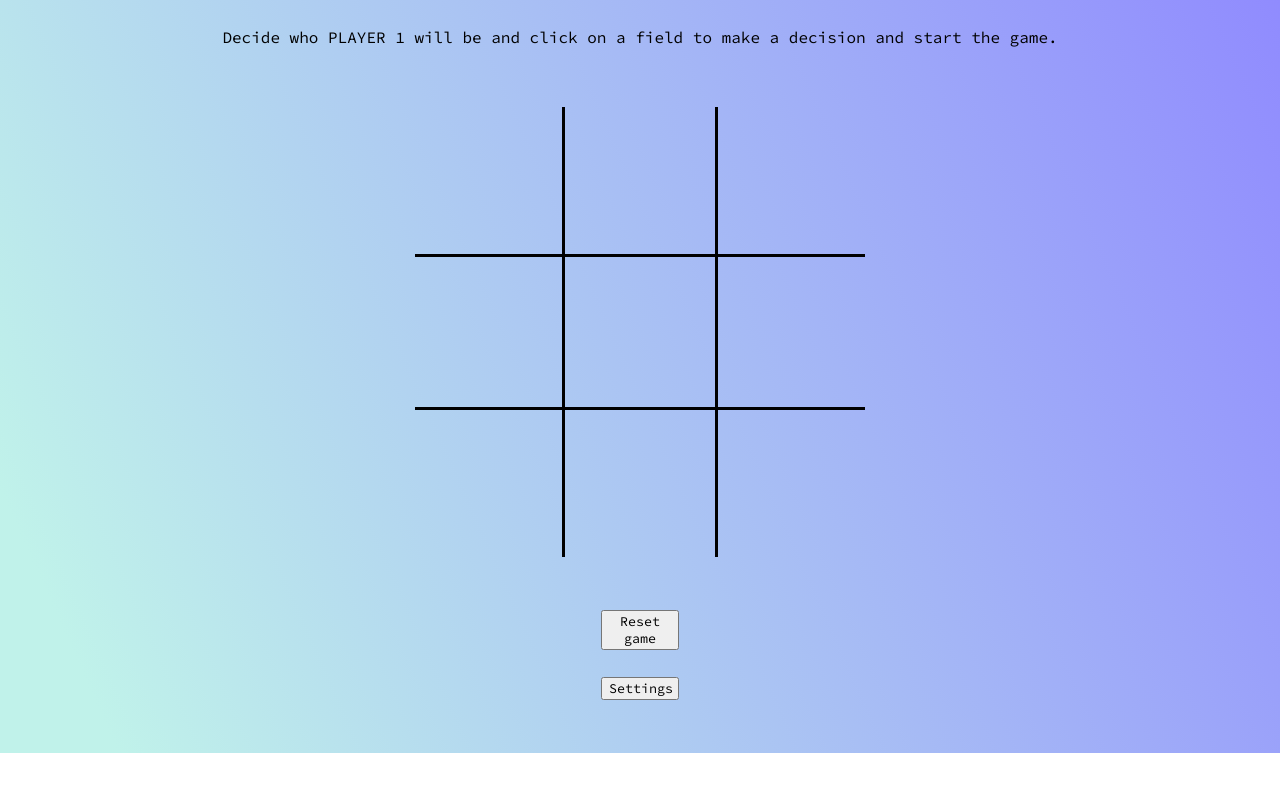
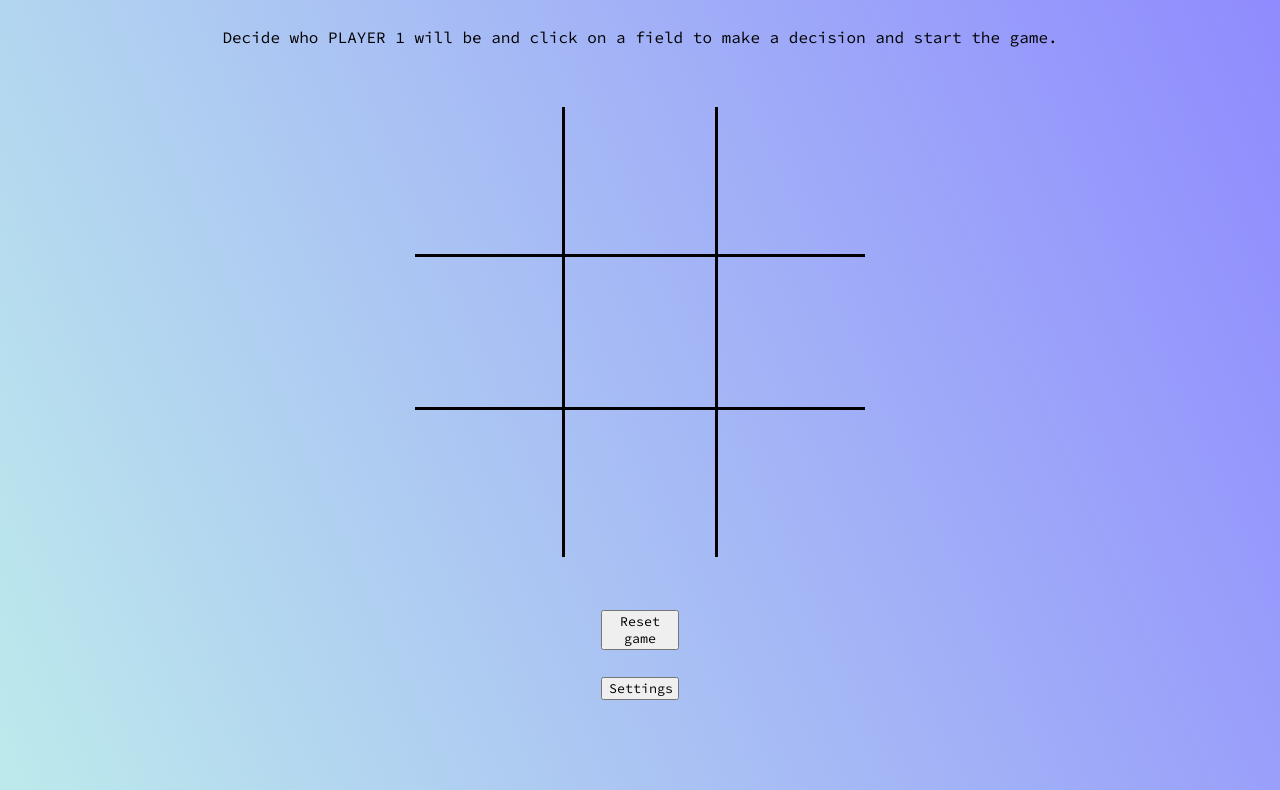
Before and after one commit to vworo/Tic-Tac-Toe, a plain HTML site: page index.html in a window 1280 px wide. Shown: the part 139-929 px from the top of the page. Before the commit the page ends 892 px from the top, so only its background shows below. Drawn offline with Linux system fonts and the light colour scheme.

Commit message:
Added padding-bottom on body to hopefully fix background "tiling"

```diff
--- a/css/tic-tac-toe.css
+++ b/css/tic-tac-toe.css
@@ -6,6 +6,7 @@ body {
     font-family: 'Source Code Pro', monospace;
     margin: 0;
     background-size: cover;
+    padding-bottom: 40em;
 }
 
 .container {
```
